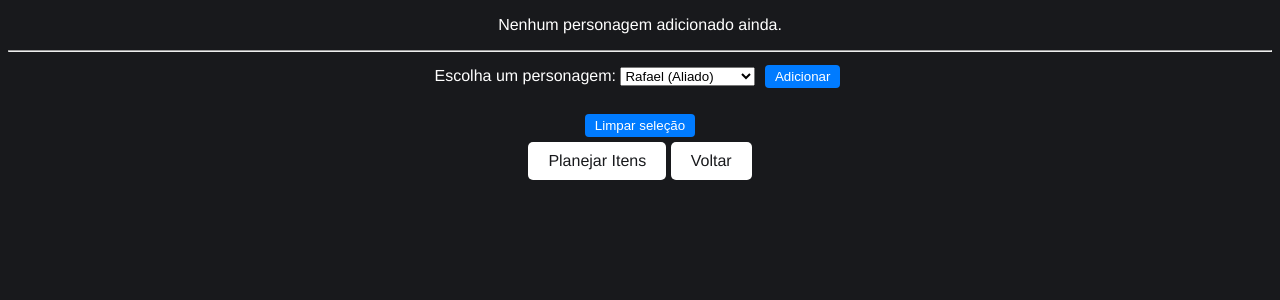
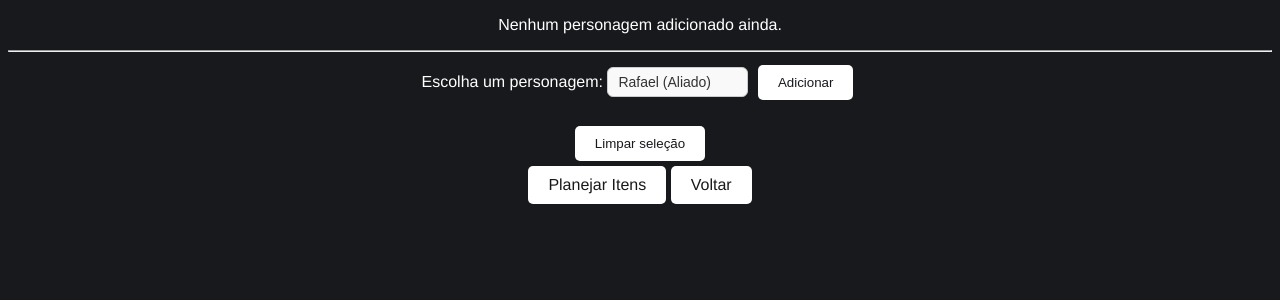
Before and after one commit to rafael-c3/RPG_Manager, a Django app: page /master/battle/ in a window 1280 px wide. Shown: the top 300 px of the page. Run offline with Django 5.2, Linux system fonts and the light colour scheme; data comes from the database, SQL or seed files in the repository; both versions use the stored data as it was after the commit.

Commit message:
v2.0 Protótipo completo pra uso

```diff
--- a/Battle_Control/static/Battle_Control/css/battle.css
+++ b/Battle_Control/static/Battle_Control/css/battle.css
@@ -18,7 +18,7 @@ body {
 
 .cards-container {
     display: grid;
-    grid-template-columns: repeat(auto-fill, minmax(220px, 1fr));
+    grid-template-columns: repeat(auto-fill, minmax(260px, 1fr));
     gap: 20px;
     margin-bottom: 30px;
     color: #18191C;
@@ -28,28 +28,89 @@ body {
     background-color: #f4f4f4;
     border: 1px solid #ccc;
     border-radius: 12px;
-    padding: 16px;
-    box-shadow: 2px 2px 8px rgba(0,0,0,0.1);
+    padding: 10px;
+    box-shadow: 0px 0px 6px white;
     text-align: center;
+    cursor: default;
+    font-family: "Helvetica Neue", Arial, Helvetica, sans-serif;
+
 }
 
-.card-img {
-    max-width: 100%;
-    height: auto;
-    border-radius: 8px;
-    margin-bottom: 10px;
+.imagem-personagem {
+    width: 100px;
+    height: 100px;
+    border-radius: 50px;
+    box-shadow: 2px 2px 4px #18191C;
+    object-fit: cover;         /* garante que a imagem preencha o espaço sem distorcer */
+    object-position: center;
 }
 
 button {
     margin: 5px;
-    padding: 4px 10px;
+    padding: 6px 10px;
     border: none;
-    background-color: #007bff;
+    background-color: #18191C;
     color: white;
     border-radius: 4px;
     cursor: pointer;
+    transition: background-color 0.3s ease; /* suaviza a troca de cor */
 }
 
 button:hover {
-    background-color: #0056b3;
+    background-color: #484c55;
 }
+
+button:active {
+    background-color: #18191C; /* cor ao clicar */
+}
+
+.dano {
+    padding: 5px 8px;
+    border: 1px solid #ccc;
+    border-radius: 6px;
+    font-size: 14px;
+    width: 40%;
+    box-sizing: border-box;
+    transition: all 0.3s ease;
+    outline: none;
+    background-color: #f9f9f9;
+    margin: 0px 0;
+}
+
+.dano:focus {
+    border-color: #18191C; /* Muda a cor da borda para azul suave */
+
+    box-shadow: 0 0 6px #18191C; /* Adiciona uma sombra azul ao redor do input */
+
+    background-color: white; /* Torna o fundo branco para dar contraste quando em foco */
+}
+
+.checkbox {
+    font-size: 16px;
+    align-items: center;
+    gap: 8px;
+    cursor: pointer;
+    accent-color: #18191C; /* cor da caixinha e do check */
+
+}
+
+select {
+    padding: 6px 10px;
+    font-size: 14px;
+    border: 1px solid #ccc;
+    border-radius: 6px;
+    background-color: #f9f9f9;
+    color: #333;
+    appearance: none;      /* remove o estilo padrão do sistema (em alguns navegadores) */
+    -webkit-appearance: none;
+    -moz-appearance: none;
+    cursor: default;
+    transition: all 0.3s ease;
+}
+
+select:focus {
+    outline: none;
+    border-color: #18191C;
+    box-shadow: 0 0 6px #18191C;
+    background-color: white;
+}
--- a/Battle_Control/templates/site/battle.html
+++ b/Battle_Control/templates/site/battle.html
@@ -185,12 +181,12 @@
               <option value="{{ personagem.id }}">{{ personagem.nome }} ({{ personagem.tipo }})</option>
             {% endfor %}
           </select>
-          <button type="submit">Adicionar</button>
+          <button class="link" type="submit">Adicionar</button>
         </form>
 
         <form method="post" style="margin-top: 1rem;">
           {% csrf_token %}
-          <button name="limpar" value="1" type="submit">Limpar seleção</button>
+          <button class="link" name="limpar" value="1" type="submit">Limpar seleção</button>
         </form>
         <a class="link" href="{% url 'rpg:adventure' %}">Planejar Itens</a>
 
```
Also changed, not shown: other parts of Battle_Control/templates/site/battle.html (+35 -39 lines), db.sqlite3, media/imagens/GV_j0zmWoAA8_Al.jfif (added), media/imagens/GV_j0zmWoAA8_Al_7iNbOro.jfif (added), media/imagens/Jotaro.jpg (added), media/imagens/Saber_chibi.png (added), media/imagens/ichigou_copiar.jpg (added), media/imagens/thumb-1920-1137590.png (added).
